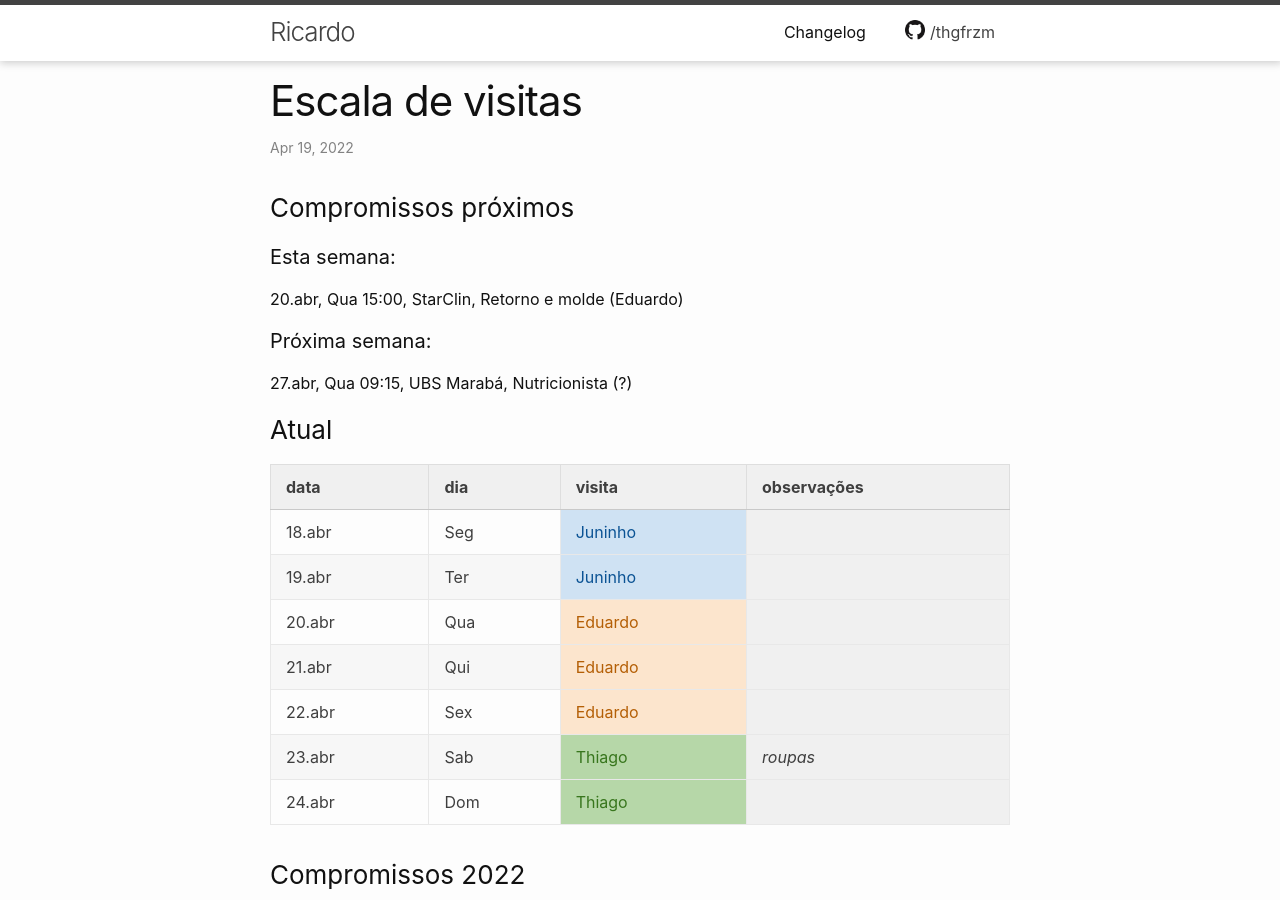
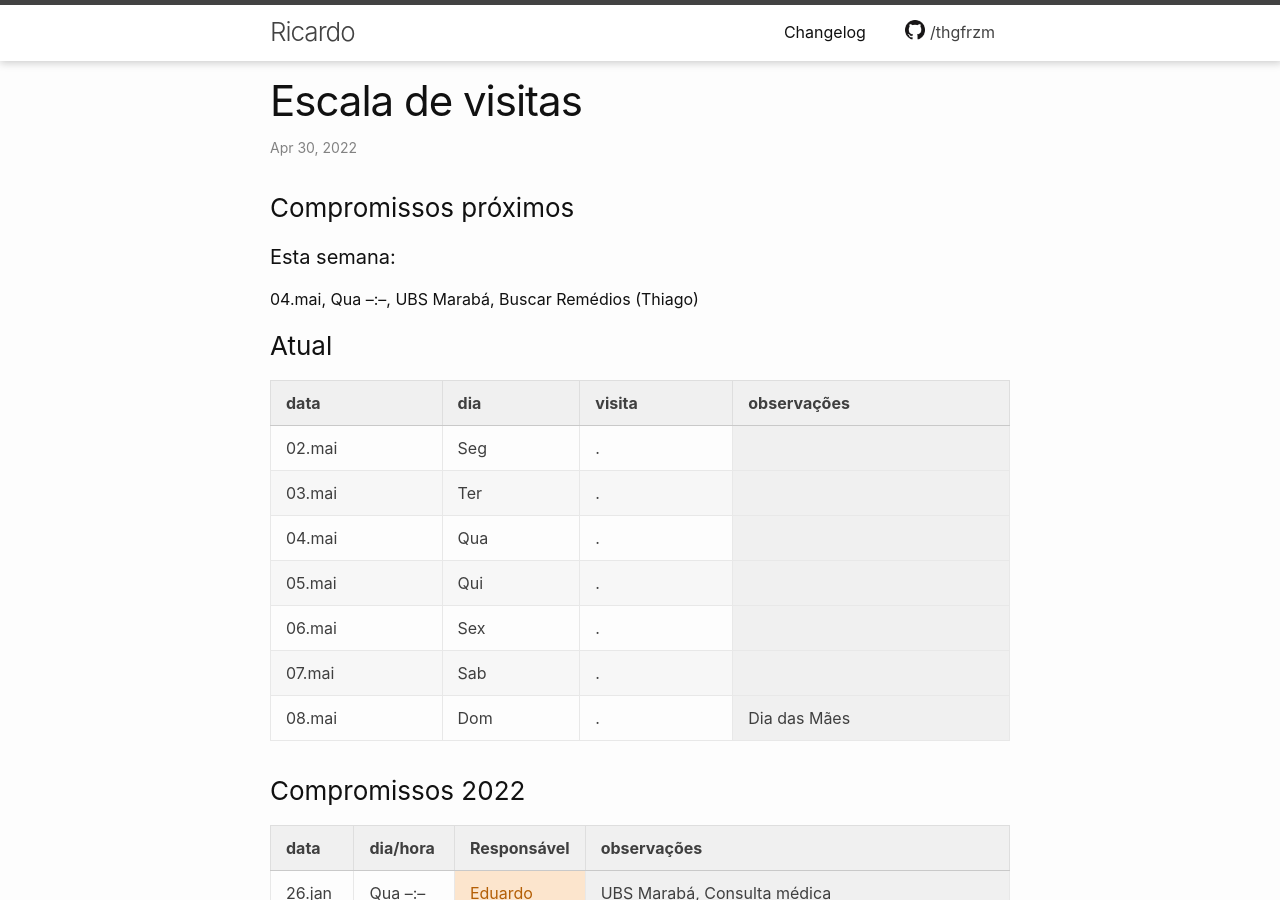
Before and after one commit to thgfrzm/ricardo, a Jekyll site: the page built from _posts/2018-12-13-escala-visitas.markdown, in a window 1280 px wide and 900 px high. Built offline with Jekyll 4.4.1, drawn with Linux system fonts in a browser that asks for light colours; some of the changed text lies outside the part shown.

Commit message:
Update 2018-12-13-escala-visitas.markdown

```diff
--- a/_posts/2018-12-13-escala-visitas.markdown
+++ b/_posts/2018-12-13-escala-visitas.markdown
@@ -1,7 +1,7 @@
 ---
 layout: post
 title:  "Escala de visitas"
-date:   2022-04-19 00:00:00 -0300
+date:   2022-04-30 00:00:00 -0300
 categories: agenda
 ---
 <!--
@@ -14,23 +14,22 @@ categories: agenda
 
 #### Esta semana:
 
-20.abr, Qua 15:00, StarClin, Retorno e molde (Eduardo)
+04.mai, Qua --:--, UBS Marabá, Buscar Remédios (Thiago)
 
-#### Próxima semana:
+<!-- #### Próxima semana: -->
 
-27.abr, Qua 09:15, UBS Marabá, Nutricionista (?)
 
 ### Atual
 
-| data   | dia | visita  | observações |
-| ------ | --- | ------- | ----------- |
-| 18.abr | Seg | Juninho |             |
-| 19.abr | Ter | Juninho |             |
-| 20.abr | Qua | Eduardo |             |
-| 21.abr | Qui | Eduardo |             |
-| 22.abr | Sex | Eduardo |             |
-| 23.abr | Sab | Thiago  | _roupas_    |
-| 24.abr | Dom | Thiago  |             |
+| data   | dia | visita | observações  |
+| ------ | --- | ------ | ------------ |
+| 02.mai | Seg | .      |              |
+| 03.mai | Ter | .      |              |
+| 04.mai | Qua | .      |              |
+| 05.mai | Qui | .      |              |
+| 06.mai | Sex | .      |              |
+| 07.mai | Sab | .      |              |
+| 08.mai | Dom | .      | Dia das Mães |
 
 
 ### Compromissos 2022
@@ -1277,3 +1278,17 @@ categories: agenda
 | 15.abr    | Sex | Eduardo     |                                                     |
 | 16.abr    | Sab | Eduardo     |                                                     |
 | 17.abr    | Dom | Juninho     |                                                     |
+| 18.abr    | Seg | Juninho     |                                                     |
+| 19.abr    | Ter | Juninho     |                                                     |
+| 20.abr    | Qua | Eduardo     |                                                     |
+| 21.abr    | Qui | Eduardo     |                                                     |
+| 22.abr    | Sex | Eduardo     |                                                     |
+| 23.abr    | Sab | Thiago      | _roupas_                                            |
+| 24.abr    | Dom | Thiago      |                                                     |
+| 25.abr    | Seg | Thiago      |                                                     |
+| 26.abr    | Ter | Juninho     |                                                     |
+| 27.abr    | Qua | Eduardo     |                                                     |
+| 28.abr    | Qui | Eduardo     |                                                     |
+| 29.abr    | Sex | Juninho     | _roupas_                                            |
+| 30.abr    | Sab | Thiago      |                                                     |
+| 01.mai    | Dom | Thiago      |                                                     |
```
Also changed, not shown: other parts of _posts/2018-12-13-escala-visitas.markdown (+5 -3 lines).
